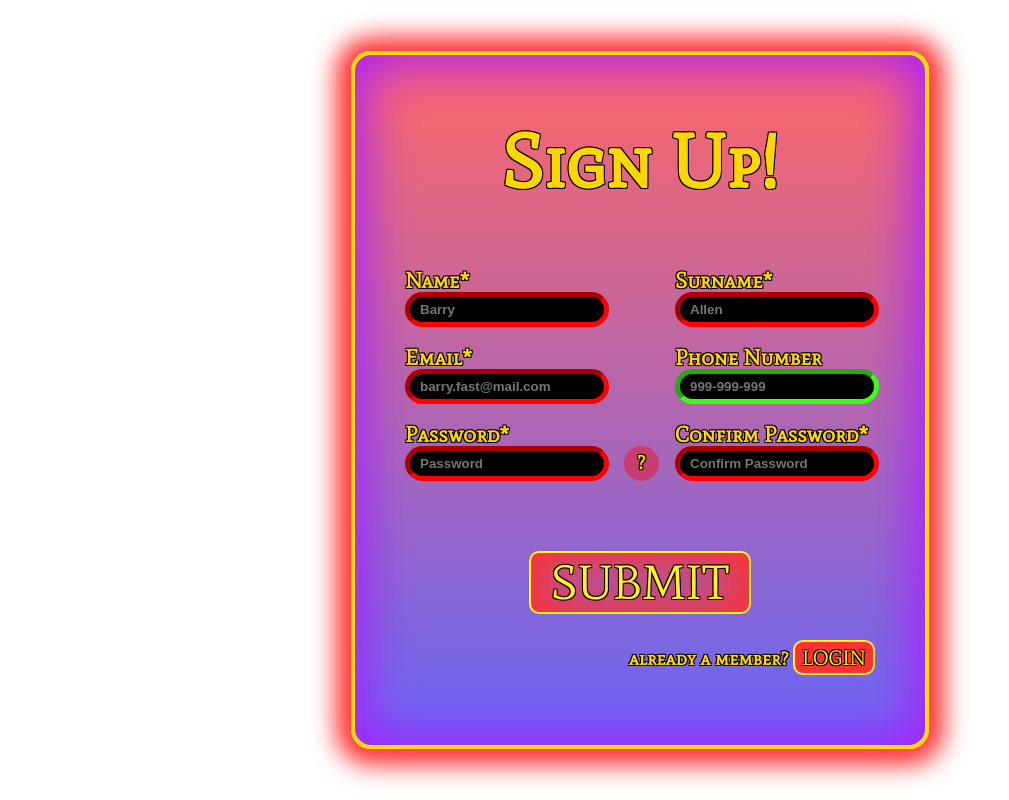
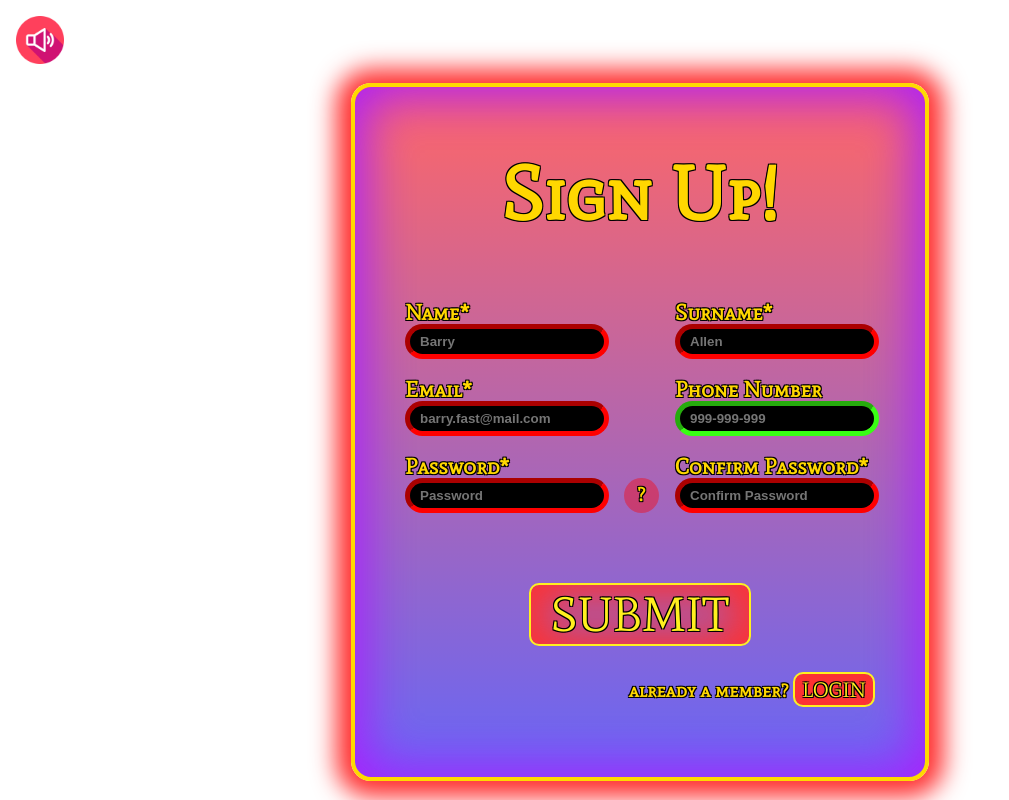
Before and after one commit to Charbytesdev/sign-up-form, a plain HTML site: page index.html in a window 1280 px wide. Shown: the whole page, without its empty margins (0-1009 px from the left). Drawn offline with Linux system fonts and the light colour scheme.

Commit message:
Add sound button markup and style

```diff
--- a/css/style.css
+++ b/css/style.css
@@ -151,8 +151,8 @@ html {
   width: 100%;
   height: 100%;
   display: flex;
+  flex-direction: column;
   align-items: center;
-  justify-content: center;
 }
 
 body {
@@ -165,7 +165,7 @@ body {
 
 form {
   color: gold;
-
+  margin: auto;
   display: grid;
   grid-template-columns: 200px 200px;
   gap: 20px 70px;
@@ -318,3 +318,14 @@ input:focus {
   font-size: 1.2rem;
   margin-top: 6.25px;
 }
+
+#sound-button {
+  margin: 1em 0em 0em 1em;
+  height: clamp(3em, 3vw, 5em);
+  width: clamp(3em, 3vw, 5em);
+
+  padding: 0;
+  cursor: pointer;
+  align-self: flex-start;
+  justify-content: flex-start;
+}
--- a/index.html
+++ b/index.html
@@ -10,6 +10,7 @@
 </head>
 
 <body>
+    <img id="sound-button" src="./img/unmuted.png" alt="unmute button">
 
     <form>
         <h1 id="form-title">Sign Up!</h1>
@@ -54,6 +55,8 @@
         <div id="already-member">already a member? <button id="login-btn">Login</button></div>
     </form>
 
+    <audio id="button-click-audio" src="./sound/sound_button_click.mp3"></audio>
+    <audio id="background-music" src="./sound/background-music.mp3"></audio>
 </body>
 
 </html>
```
Also changed, not shown: img/muted.png (added), img/unmuted.png (added), 2 other files.
